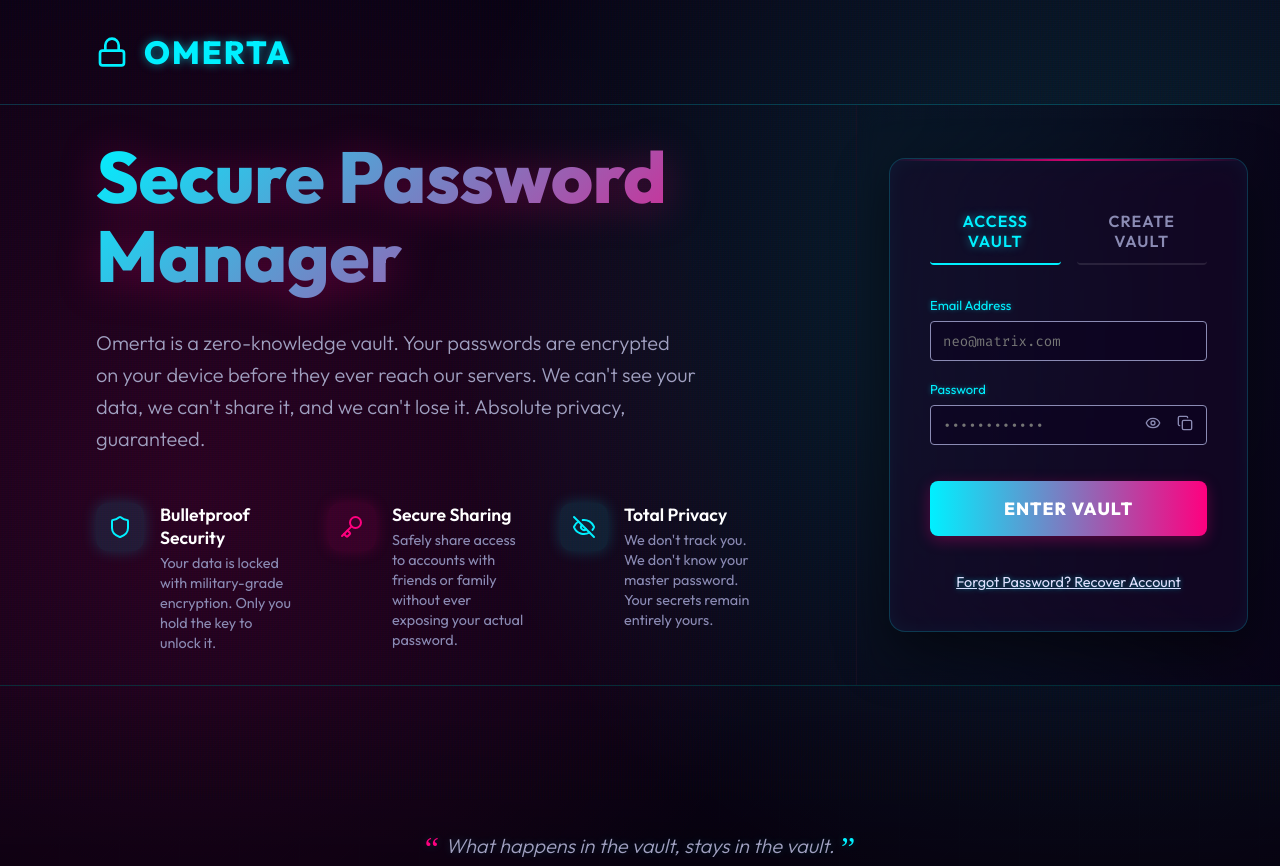
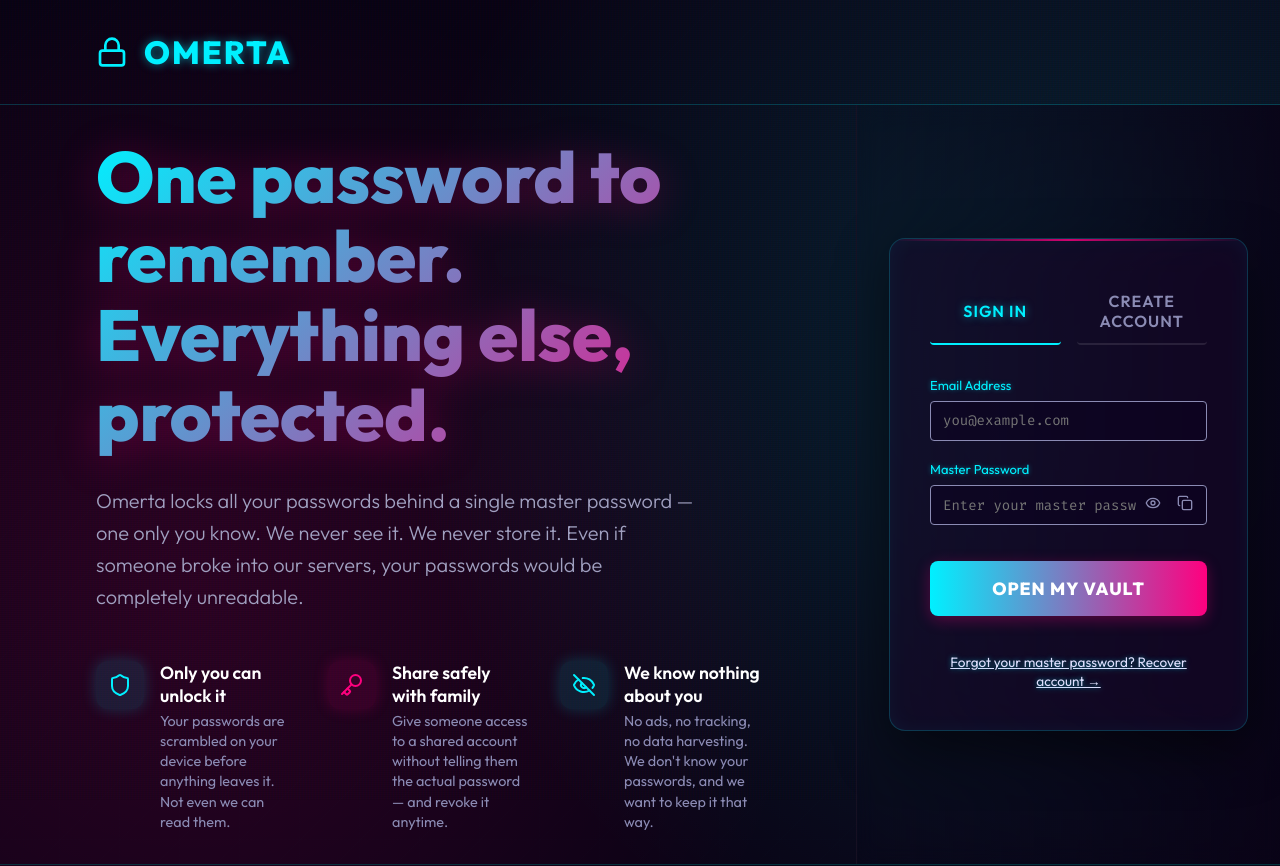
Before and after one commit to cle15102005/Omerta, a React (Vite) app in the folder frontend/: page / in a window 1280 px wide. Shown: the top 866 px of the page. Built offline with nearby package versions, Linux system fonts and the light colour scheme.

Commit message:
ux: rewrite landing page copy — plain human language, clearer CTAs, stronger recovery code warning

```diff
--- a/frontend/src/pages/LandingPage.tsx
+++ b/frontend/src/pages/LandingPage.tsx
@@ -116,34 +116,36 @@ export default function LandingPage() {
         <div className="landing-content">
 
         <h1 className="landing-hero-title">
-          Secure Password Manager
+          One password to remember.<br />Everything else, protected.
         </h1>
         <p className="landing-hero-subtitle">
-          Omerta is a zero-knowledge vault. Your passwords are encrypted on your device before they ever reach our servers. We can't see your data, we can't share it, and we can't lose it. Absolute privacy, guaranteed.
+          Omerta locks all your passwords behind a single master password — one only you know.
+          We never see it. We never store it. Even if someone broke into our servers,
+          your passwords would be completely unreadable.
         </p>
 
         <div className="features-grid">
           <div className="feature-item">
             <div className="feature-icon"><Shield size={24} /></div>
             <div className="feature-text">
-              <h4>Bulletproof Security</h4>
-              <p>Your data is locked with military-grade encryption. Only you hold the key to unlock it.</p>
+              <h4>Only you can unlock it</h4>
+              <p>Your passwords are scrambled on your device before anything leaves it. Not even we can read them.</p>
             </div>
           </div>
 
           <div className="feature-item">
             <div className="feature-icon pink"><Key size={24} /></div>
             <div className="feature-text">
-              <h4>Secure Sharing</h4>
-              <p>Safely share access to accounts with friends or family without ever exposing your actual password.</p>
+              <h4>Share safely with family</h4>
+              <p>Give someone access to a shared account without telling them the actual password — and revoke it anytime.</p>
             </div>
           </div>
 
           <div className="feature-item">
             <div className="feature-icon"><EyeOff size={24} /></div>
             <div className="feature-text">
-              <h4>Total Privacy</h4>
-              <p>We don't track you. We don't know your master password. Your secrets remain entirely yours.</p>
+              <h4>We know nothing about you</h4>
+              <p>No ads, no tracking, no data harvesting. We don't know your passwords, and we want to keep it that way.</p>
             </div>
           </div>
         </div>
@@ -158,14 +160,14 @@ export default function LandingPage() {
               className={`auth-tab-btn ${!isRegistering ? 'active' : ''}`}
               onClick={() => setIsRegistering(false)}
             >
-              Access Vault
+              Sign In
             </button>
             <button
               type="button"
               className={`auth-tab-btn ${isRegistering ? 'active' : ''}`}
               onClick={() => setIsRegistering(true)}
             >
-              Create Vault
+              Create Account
             </button>
           </div>
 
@@ -173,7 +175,7 @@ export default function LandingPage() {
             <Input
               label="Email Address"
               type="email"
-              placeholder="neo@matrix.com"
+              placeholder="you@example.com"
               value={email}
               onChange={e => setEmail(e.target.value)}
               required
@@ -181,8 +183,8 @@ export default function LandingPage() {
               name="omerta-email-off"
             />
             <PasswordInput
-              label="Password"
-              placeholder="••••••••••••"
+              label={isRegistering ? 'Master Password' : 'Master Password'}
+              placeholder={isRegistering ? 'Choose a strong password you will remember' : 'Enter your master password'}
               value={password}
               onChange={e => setPassword(e.target.value)}
               required
@@ -191,17 +193,25 @@ export default function LandingPage() {
               name="omerta-password-off"
             />
 
+            {isRegistering && (
+              <p style={{ fontSize: '0.78rem', color: 'var(--dim)', lineHeight: '1.5', margin: '-0.5rem 0 0' }}>
+                ⚠️ This password unlocks your vault. If you forget it, only your Recovery Code can restore access — so make it memorable.
+              </p>
+            )}
+
             <button type="submit" className="auth-submit-btn">
-              {isLoading ? 'Processing...' : (isRegistering ? 'Register' : 'Enter Vault')}
+              {isLoading
+                ? (isRegistering ? 'Setting up your vault…' : 'Unlocking vault…')
+                : (isRegistering ? 'Create My Vault' : 'Open My Vault')}
             </button>
 
             {!isRegistering && (
               <div style={{ textAlign: 'center', marginTop: '1rem' }}>
                 <a
                   href="/recover"
-                  style={{ color: 'var(--dim)', fontSize: '0.9rem', textDecoration: 'underline' }}
+                  style={{ color: 'var(--dim)', fontSize: '0.85rem', textDecoration: 'underline' }}
                 >
-                  Forgot Password? Recover Account
+                  Forgot your master password? Recover account →
                 </a>
               </div>
             )}
@@ -213,7 +223,7 @@ export default function LandingPage() {
       {/* Scrollable Quote Section */}
       <div className="landing-quote-section">
         <h2 className="landing-quote-text">
-          What happens in the vault, stays in the vault.
+          Your passwords are yours alone — not ours to see, not ours to sell.
         </h2>
       </div>
 
@@ -224,26 +234,29 @@ export default function LandingPage() {
         title={
           <div className="flex items-center gap-2">
             <Key size={24} className="text-accent" />
-            <span>Save Recovery Code</span>
+            <span>Save Your Recovery Code</span>
           </div>
         }
         hideClose
       >
         <div className="flex flex-col gap-5">
-          <div className="text-gray-300">
-            <p className="text-sm leading-relaxed text-dim">
-              We cannot reset your password if you lose it. Please save this recovery code in a safe place, as it will be the only way to restore your account.
+          <div>
+            <p className="text-sm leading-relaxed" style={{ color: 'var(--text)' }}>
+              This is your <strong>lifeline</strong>. Write it down and keep it somewhere safe — a notebook, a safe, anywhere you won't lose it.
+            </p>
+            <p className="text-sm leading-relaxed mt-3" style={{ color: 'var(--danger)', fontWeight: 600 }}>
+              ⚠️ If you forget your master password and lose this code, your vault cannot be recovered by anyone — not even us. This is not a warning to skip.
             </p>
           </div>
 
-          <div className="flex items-center justify-between p-4" style={{ background: 'rgba(0,0,0,0.2)', borderRadius: '8px' }}>
-            <div className="text-accent" style={{ fontSize: '1.2rem', letterSpacing: '1px', fontFamily: 'var(--font)', fontWeight: 'bold' }}>
+          <div className="flex items-center justify-between p-4" style={{ background: 'rgba(0,0,0,0.3)', borderRadius: '8px', border: '1px solid rgba(255,255,255,0.08)' }}>
+            <div className="text-accent" style={{ fontSize: '1.15rem', letterSpacing: '2px', fontFamily: 'var(--font)', fontWeight: 'bold', wordBreak: 'break-all' }}>
               {recoveryCode}
             </div>
             <button
               type="button"
               className="btn-ghost"
-              style={{ padding: '8px', color: 'var(--accent)' }}
+              style={{ padding: '8px', color: 'var(--accent)', flexShrink: 0, marginLeft: '1rem' }}
               onClick={() => {
                 if (recoveryCode) {
                   navigator.clipboard.writeText(recoveryCode);
@@ -256,9 +269,13 @@ export default function LandingPage() {
             </button>
           </div>
 
+          <p className="text-xs" style={{ color: 'var(--dim)', textAlign: 'center' }}>
+            Treat this like a spare key to your house. Store it offline if possible.
+          </p>
+
           <div className="flex justify-center mt-2">
             <Button variant="primary" onClick={closeRecoveryModal}>
-              I Have Saved It Securely
+              ✓ I've Written It Down Somewhere Safe
             </Button>
           </div>
         </div>
```
